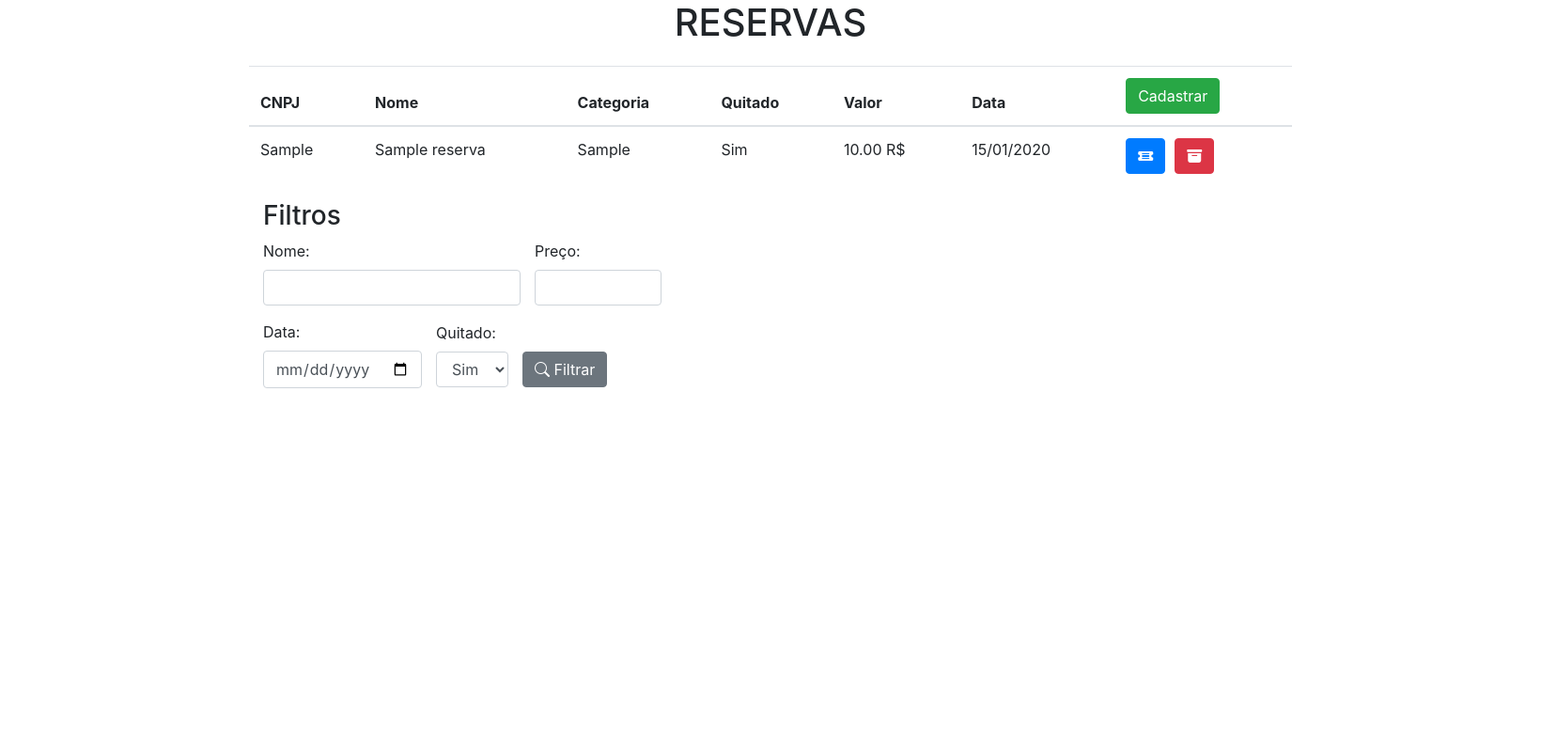
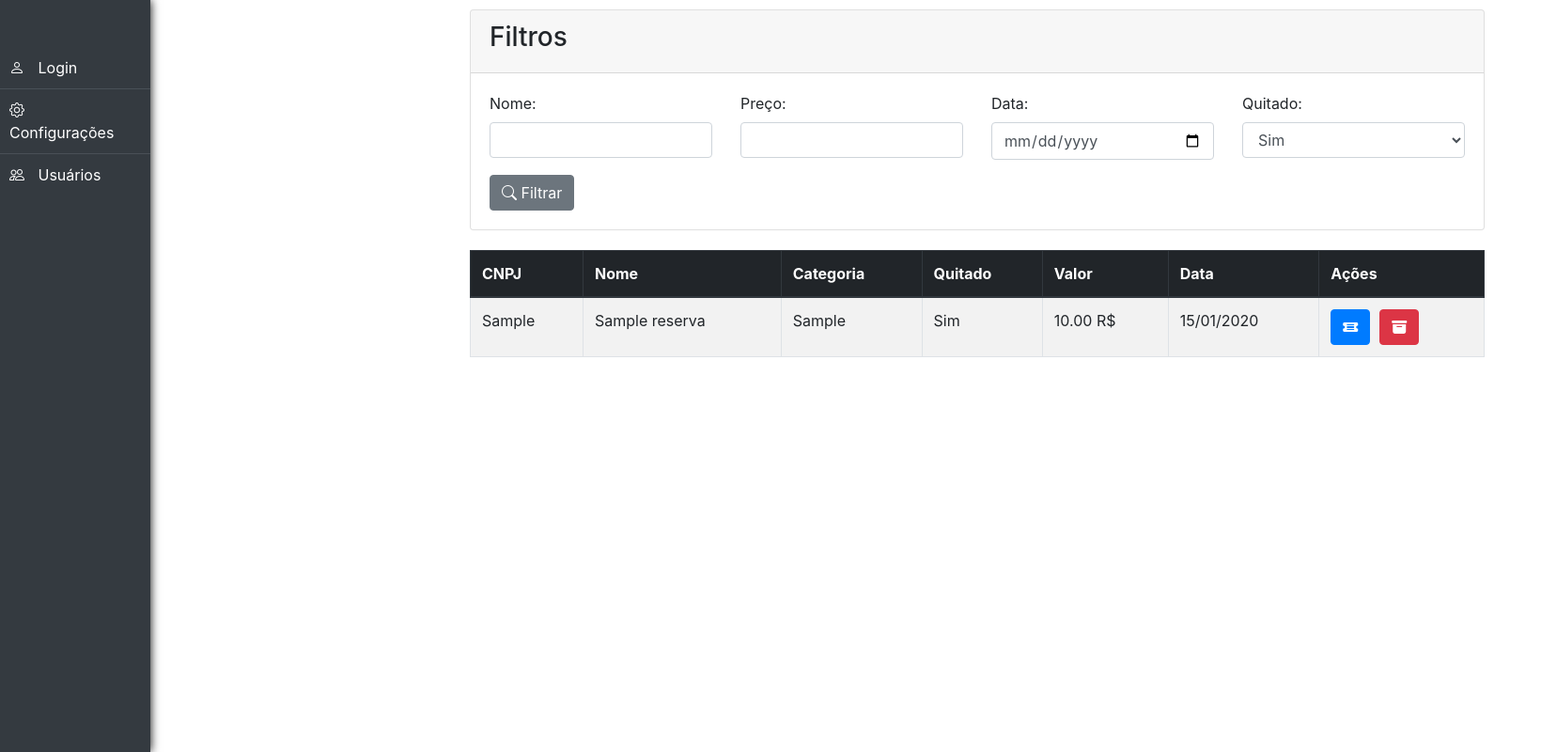
Before and after one commit to Pdr9/atividade-reservas, a Django app: page / in a window 1640 px wide. Shown: the whole page at 94% size. Run offline with Django 4.2, Linux system fonts and the light colour scheme; tables that the repository leaves empty hold one stand-in row (values such as "Sample post"); some libraries are stand-ins or nearby versions.

Commit message:
new sidebar

```diff
--- a/core/templates/core/home.html
+++ b/core/templates/core/home.html
@@ -1,5 +1,6 @@
 <!DOCTYPE html>
 <html lang="en">
+
 <head>
     <meta charset="UTF-8">
     <meta name="viewport" content="width=device-width, initial-scale=1.0">
@@ -10,24 +11,125 @@
     <script src="https://cdn.jsdelivr.net/npm/bootstrap@5.2.3/dist/js/bootstrap.bundle.min.js"
         integrity="sha384-kenU1KFdBIe4zVF0s0G1M5b4hcpxyD9F7jL+jjXkk+Q2h455rYXK/7HAuoJl+0I4"
         crossorigin="anonymous"></script>
+        <style>
+          .sidebar {
+              position: fixed;
+              top: 0;
+              left: 0;
+              height: 100%;
+              width: 160px;
+              background-color: #343a40;
+              padding-top: 50px;
+              color: #fff;
+              box-shadow: 0px 0px 10px rgba(0, 0, 0, 11);
+          }
+
+          .sidebar a {
+              padding: 10px;
+              display: block;
+              color: #fff;
+              border-bottom: 1px solid #495057;
+              transition: background-color 0.3s;
+          }
+
+          .sidebar a:hover {
+              background-color: #495057;
+          }
+
+          .sidebar .nav-link i {
+              margin-right: 10px;
+          }
+
+          .sidebar .nav-item:last-child .nav-link {
+              border-bottom: none;
+          }
+      </style>
   </head>
+
   <body>
-      <h1 style="text-align: center;">RESERVAS</h1>
+      <!-- Barra lateral -->
+      <nav class="sidebar">
+          <ul class="nav flex-column">
+              <li class="nav-item">
+                  <a class="nav-link" href="#"><i class="bi bi-person"></i> Login</a>
+              </li>
+              <li class="nav-item">
+                  <a class="nav-link" href="#"><i class="bi bi-gear"></i> Configurações</a>
+              </li>
+              <li class="nav-item">
+                  <a class="nav-link" href="#"><i class="bi bi-people"></i> Usuários</a>
+              </li>
+              <!-- Adicione outras funcionalidades administrativas aqui -->
+          </ul>
+      </nav>
+
+    <div class="container" style="margin-left: 470px; margin-top: 10px;">
     <div class="container">
-         <div style="margin-top: 2%; display: flex; justify-content: end;">
-            <table class="table">
-               <thead>
+        <!-- Cabeçalho com opções de filtro -->
+        <div class="row">
+            <div class="col-md-12">
+                <form method="GET" action="{% url 'home' %}">
+                    <div class="card">
+                        <div class="card-header">
+                            <h3>Filtros</h3>
+                        </div>
+                        <div class="card-body">
+                            <div class="row">
+                                <div class="col-md-3">
+                                    <div class="form-group">
+                                        <label for="search">Nome: </label>
+                                        <input type="text" class="form-control" name="name" id="search" value="{{query}}">
+                                    </div>
+                                </div>
+                                <div class="col-md-3">
+                                    <div class="form-group">
+                                        <label for="valor">Preço:</label>
+                                        <input type="number" name="price" id="price" class="form-control">
+                                    </div>
+                                </div>
+                                <div class="col-md-3">
+                                    <div class="form-group">
+                                        <label for="data_reserva">Data:</label>
+                                        <input type="date" name="date" id="date" class="form-control">
+                                    </div>
+                                </div>
+                                <div class="col-md-3">
+                                    <div class="form-group">
+                                        <label for="quitado">Quitado:</label>
+                                        <select class="form-control" id="quitado" name="quitado">
+                                            <option value="true">Sim</option>
+                                            <option value="false">Não</option>
+                                        </select>
+                                    </div>
+                                </div>
+                            </div>
+                            <div class="row">
+                                <div class="col-md-12">
+                                    <button type="submit" class="btn btn-secondary"><i class="bi bi-search"></i> Filtrar</button>
+                                </div>
+                            </div>
+                        </div>
+                    </div>
+                </form>
+            </div>
+        </div>
+        <!-- Tabela de reservas -->
+        <div style="margin-top: 2%;">
+            <table class="table table-striped table-bordered">
+                <thead class="thead-dark">
+                    <tr>
                         <th scope="col">CNPJ</th>
                         <th scope="col">Nome</th>
                         <th scope="col">Categoria</th>
                         <th scope="col">Quitado</th>
                         <th scope="col">Valor</th>
                         <th scope="col">Data</th>
-                  <th scope="col"><a href="{% url 'reserva_criar'%}"><button class="btn btn-success"> Cadastrar</button></a></th>
+                        <th scope="col">Ações</th>
+                    </tr>
                 </thead>
                 <tbody>
                     {% for reserva in reservas %}
-                  <tr scope="row">
+                    <tr>
                         <td>{{ reserva.cnpj }}</td>
                         <td>{{ reserva.name }}</td>
                         <td>{{ reserva.category }}</td>
@@ -42,54 +144,19 @@
                         </td>
                     </tr>
                     {% endfor %}
+                </tbody>
             </table>
         </div>
-         <div class="container">
-            <div>
-               <h3>Filtros</h3>
     </div>
-            <form method="GET" action="{% url 'home' %}" style="display: flex; flex-direction: column; align-items: start; justify-content: space-evenly; flex-wrap: wrap;">
-               <div style="display: flex; align-items: center; justify-content: space-between; gap: 15px;">
-                  <div class="form-group">
-                     <label for="search">Nome: </label>
-                     <input
-                        type="text"
-                        class="form-control"
-                        name="name"
-                        id="search"
-                        value="{{query}}"
-                        />
-                  </div>
-                  <div class="form-group">
-                     <label for="valor">Preço:</label>
-                     <input type="number" name="price" id="price" class="form-control" style="width: 135px;">
-                  </div>
-               </div>
-               <div style="display: flex; align-items: center; justify-content: space-between; gap: 15px;">
-                  <div class="form-group">
-                     <label for="data_reserva">Data:</label>
-                     <input type="date" name="date" id="date" class="form-control"/>
-                  </div>
-                  <div class="form-group">
-                     <label for="quitado">Quitado:</label>
-                     <select class="form-control" id="quitado" name="quitado">
-                        <option value="true">Sim</option>
-                        <option value="false">Não</option>
-                     </select>
-                  </div>
-                <div class="form-group">
-                  <label for="search"><br></label>
-                  <button style="display: block;" type="submit" class="btn btn-secondary"><i class="bi bi-search"></i> Filtrar</button>
-               </div>
-              </div>
-         </div>
-         </form>
-      </div>
-      </div>
+</body>
 <script src="https://code.jquery.com/jquery-3.2.1.slim.min.js"
     integrity="sha384-KJ3o2DKtIkvYIK3UENzmM7KCkRr/rE9/Qpg6aAZGJwFDMVNA/GpGFF93hXpG5KkN"
     crossorigin="anonymous"></script>
 <script src="https://cdn.jsdelivr.net/npm/popper.js@1.12.9/dist/umd/popper.min.js"
     integrity="sha384-ApNbgh9B+Y1QKtv3Rn7W3mgPxhU9K/ScQsAP7hUibX39j7fakFPskvXusvfa0b4Q"
     crossorigin="anonymous"></script>
-      <script src="https://cdn.jsdelivr.net/npm/bootstrap@4.
+<script src="https://cdn.jsdelivr.net/npm/bootstrap@4.0.0/dist/js/bootstrap.min.js"
+    integrity="sha384-JZR6Spejh4U02d8jOt6vLEHfe/JQGiRRSQQxSfFWpi1MquVdAyjUar5+76PVCmYl"
+    crossorigin="anonymous"></script>
+
+</html>
```
Lines whose indentation alone changed are shown as unchanged.
